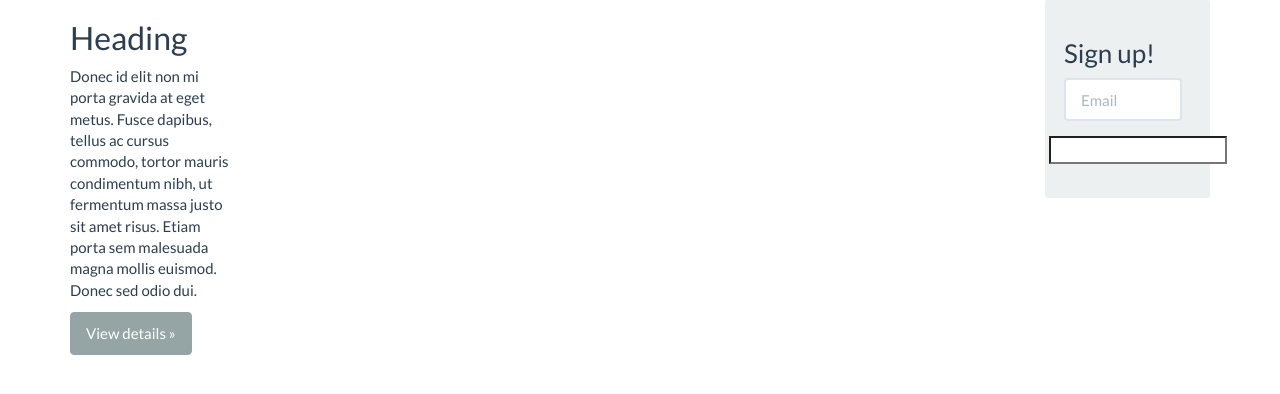
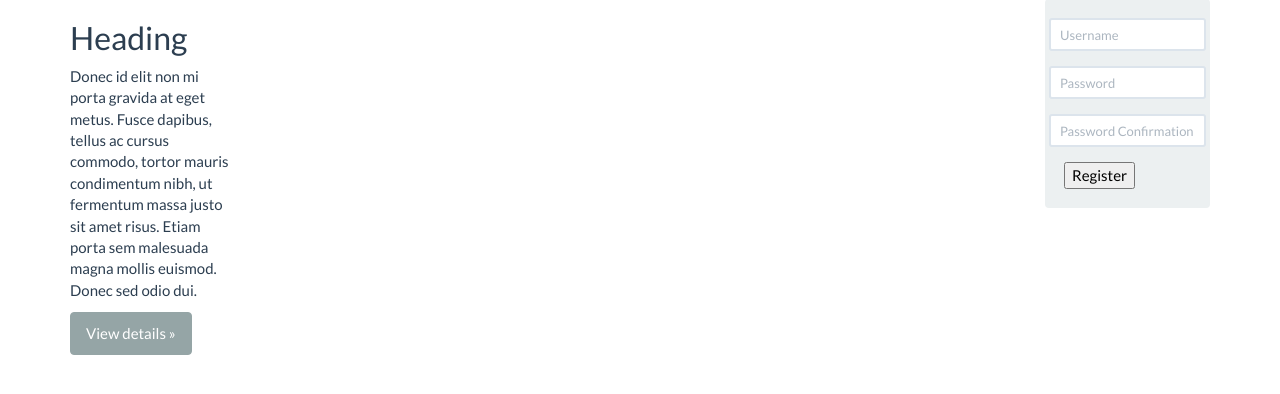
Before and after one commit to mezmor/LeagueSports, a Django app: template drafter/templates/drafter/index.html in a window 1280 px wide. Shown: the part 61-455 px from the top of the page. Run offline with Django 3.2, Linux system fonts and the light colour scheme; the template is opened without the code that fills it, so the values that code supplies are empty.

Commit message:
Made registration panel pretty. Doesn't actually function yet :(

```diff
--- a/drafter/templates/drafter/__base.html
+++ b/drafter/templates/drafter/__base.html
@@ -48,7 +48,7 @@
 	                <form class="navbar-form form-inline" method="post" action="{% url 'django.contrib.auth.views.login' %}">
 		                {% csrf_token %}
 		                <div class="form-group">
-		                  <input id="id_username" maxlength="254" name="username" type="text" placeholder="Username" class="form-control input-sm">
+		                  <input id="id_username" maxlength="30" name="username" type="text" placeholder="Username" class="form-control input-sm">
 		                </div>
 		                <div class="form-group">
 		                  <input id="id_password" name="password" type="password" placeholder="Password" class="form-control input-sm">
--- a/drafter/templates/drafter/index.html
+++ b/drafter/templates/drafter/index.html
@@ -11,18 +11,19 @@
 {% block right_content %}
     {% if not user.is_authenticated %}
         <div class="well">
-	      <form class="bs-example form-horizontal">
-	        <fieldset>
-	          <h3>Sign up!</h3>
+		    <form class="bs-example form-horizontal" action="{% url 'drafter.views.index' %}" method="post">
+			    {% csrf_token %}
 			    <div class="form-group">
-	            <div class="col-lg-10">
-	              <input type="text" class="form-control" id="inputEmail" placeholder="Email">
-	            </div>
+		            <input id="id_username" maxlength="30" name="username" type="text" class="form-control input-sm" placeholder="Username">
                 </div>
                 <div class="form-group">
-	            <input type="text">
+	                <input id="id_password1" name="password1" type="password" class="form-control input-sm" placeholder="Password">
                 </div>
-	        </fieldset>
+                <div class="form-group">
+	                <input id="id_password2" name="password2" type="password" class="form-control input-sm" placeholder="Password Confirmation">
+                </div>
+			    <input type="submit" value="Register" />
+	            <input type="hidden" name="next" value="{{ next }}" />
 		    </form>
 		</div>
 	{% endif %}
```
Also changed, not shown: drafter/views.py (+8 -2 lines). Lines whose indentation alone changed are shown as unchanged.
